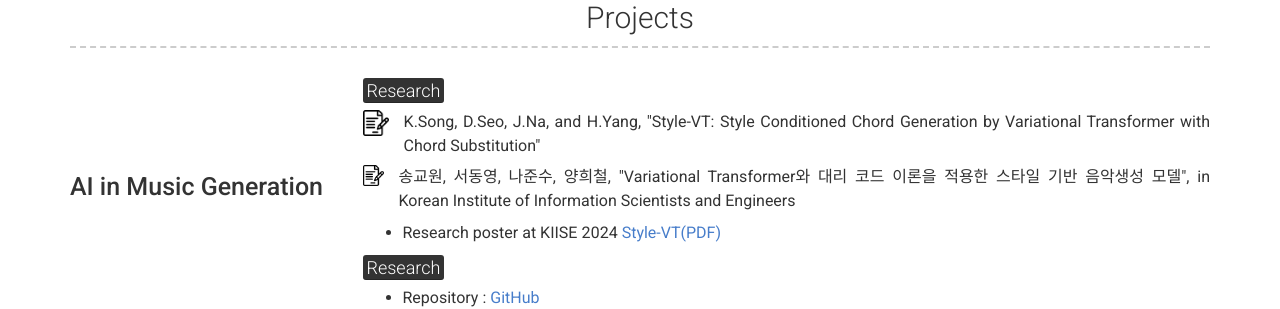
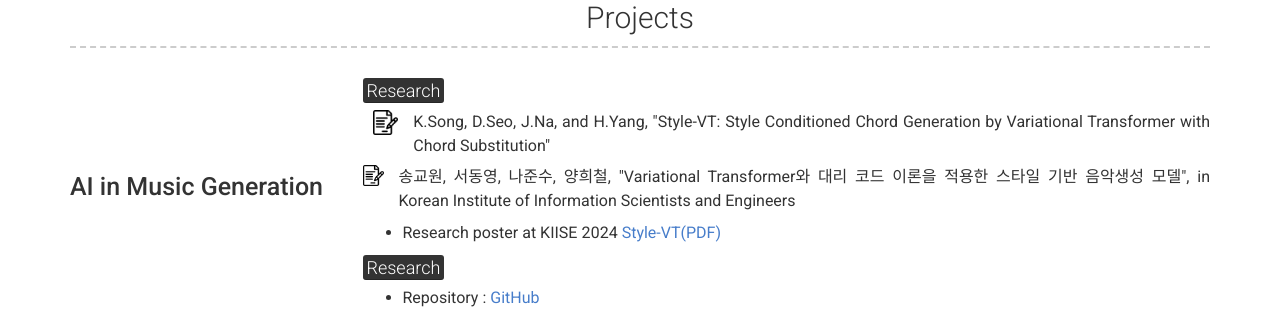
Before and after one commit to tim000519/tim000519.github.io, a Jekyll site: the page built from index.md, in a window 1280 px wide. Shown: the part 552-861 px from the top of the page. Built offline with Jekyll 4.4.1, drawn with Linux system fonts in a browser that asks for light colours; nearby versions of some CDN libraries.

Commit message:
Update _config.yml

```diff
--- a/_config.yml
+++ b/_config.yml
@@ -73,7 +73,7 @@
         description: |
           ## <mark style="margin-bottom: 20px;">Research</mark>
 
-          <div style="display: flex; align-items: flex-start;">
+          <div style="display: flex; align-items: flex-start; margin-left: 10px;">
             <a href="/pdf/Access.pdf" target="_blank" style="margin-right: 10px;">
               <img src="/images/contract.png" alt="PDF" width="30" style="vertical-align: top;">
             </a>
```
